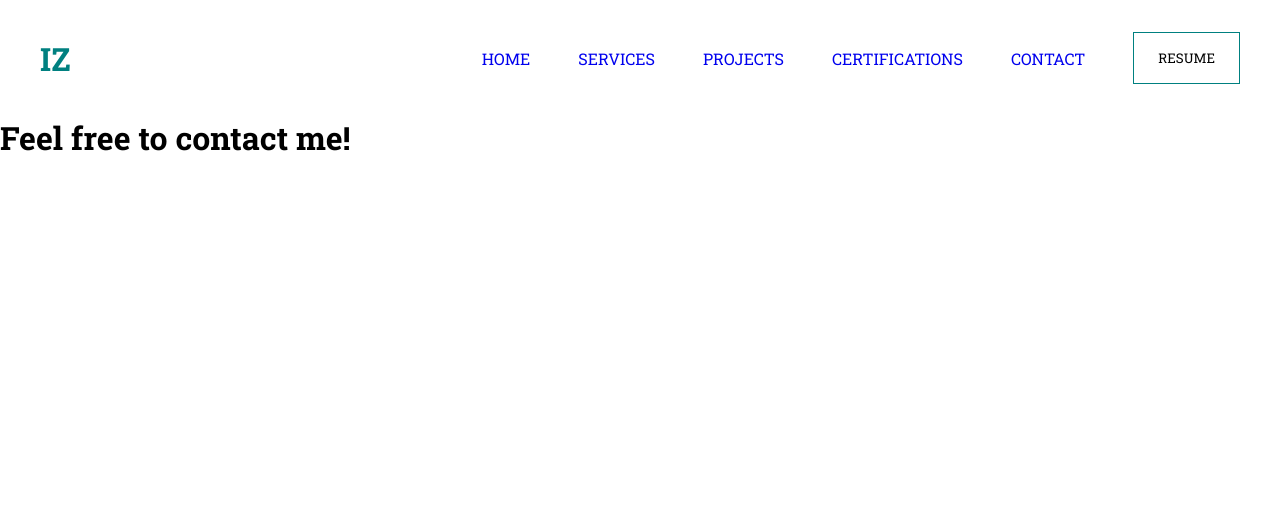
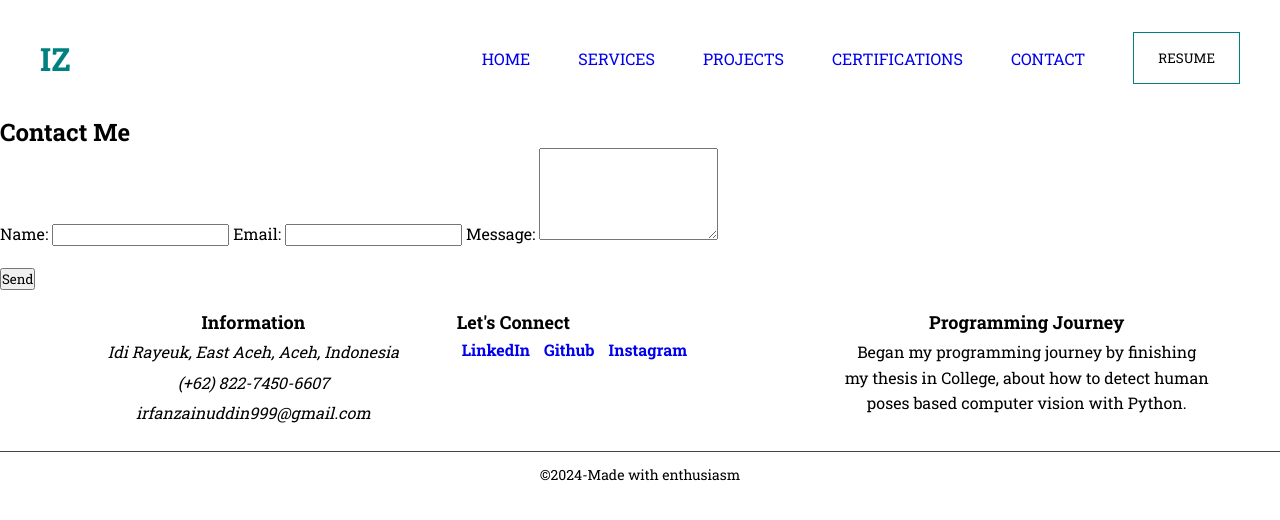
Before and after one commit to Irfanzainuddin11/website-portfolio, a plain HTML site: page contact.html in a window 1280 px wide. Drawn offline with Linux system fonts and the light colour scheme.

Commit message:
feat: add contact form in label, and button

```diff
--- a/contact.html
+++ b/contact.html
@@ -37,12 +37,60 @@
                 </div>
             </div>
         </div>
-        <div class="Contact">
-            <h1>
-                Feel free to contact me!
-            </h1>
-        </div>
     </header>
 
+    <main>
+        <section id="contact">
+            <div>
+                <h2 class="contact-title">Contact Me</h2>
+            </div>
+
+            <form id="contact-form">
+                <label for="name">Name:</label>
+                <input type="text" id="name" name="name" required>
+
+                <label for="email">Email:</label>
+                <input type="email" id="email" name="email" required>
+
+                <label for="message">Message:</label>
+                <textarea id="message" name="message" rows="5" required></textarea>
+                <br><br>
+                <button class="contact-button" type="submit">Send</button>
+            </form>
+            <p id="form-response"></p>
+        </section>
+    </main>
+
+    <footer>
+        <div class="footer-container">
+            <div class="footer-info">
+                <h2>Information</h2>
+                <address>
+                    <p>Idi Rayeuk, East Aceh, Aceh, Indonesia</p>
+                    <p>(+62) 822-7450-6607</p>
+                    <p>irfanzainuddin999@gmail.com</p>
+                </address>
+            </div>
+
+            <div class="footer-social">
+                <h2>Let's Connect</h2>
+                <a href="https://linkedin.com/in/irfan-zainuddin-583711184/" target="_blank" class="social-icon">LinkedIn</a>
+                <a href="https://github.com/Irfanzainuddin11" target="_blank" class="social-icon">Github</a>
+                <a href="https://www.instagram.com/zainuddin.irfan/" target="_blank" class="social-icon">Instagram</a>
+            </div>
+
+            <div class="footer-about">
+                <h2>Programming Journey</h2>
+                <p>
+                    Began my programming journey by finishing my thesis in College, about how to detect human poses based computer vision with Python.
+                </p>
+            </div>
+        </div>
+        <div class="footer-bottom">
+            <p>&copy;2024-Made with enthusiasm</p>
+        </div>
+    </footer>
+
+    <script src="script.js"></script>
 </body>
 </html>
```
